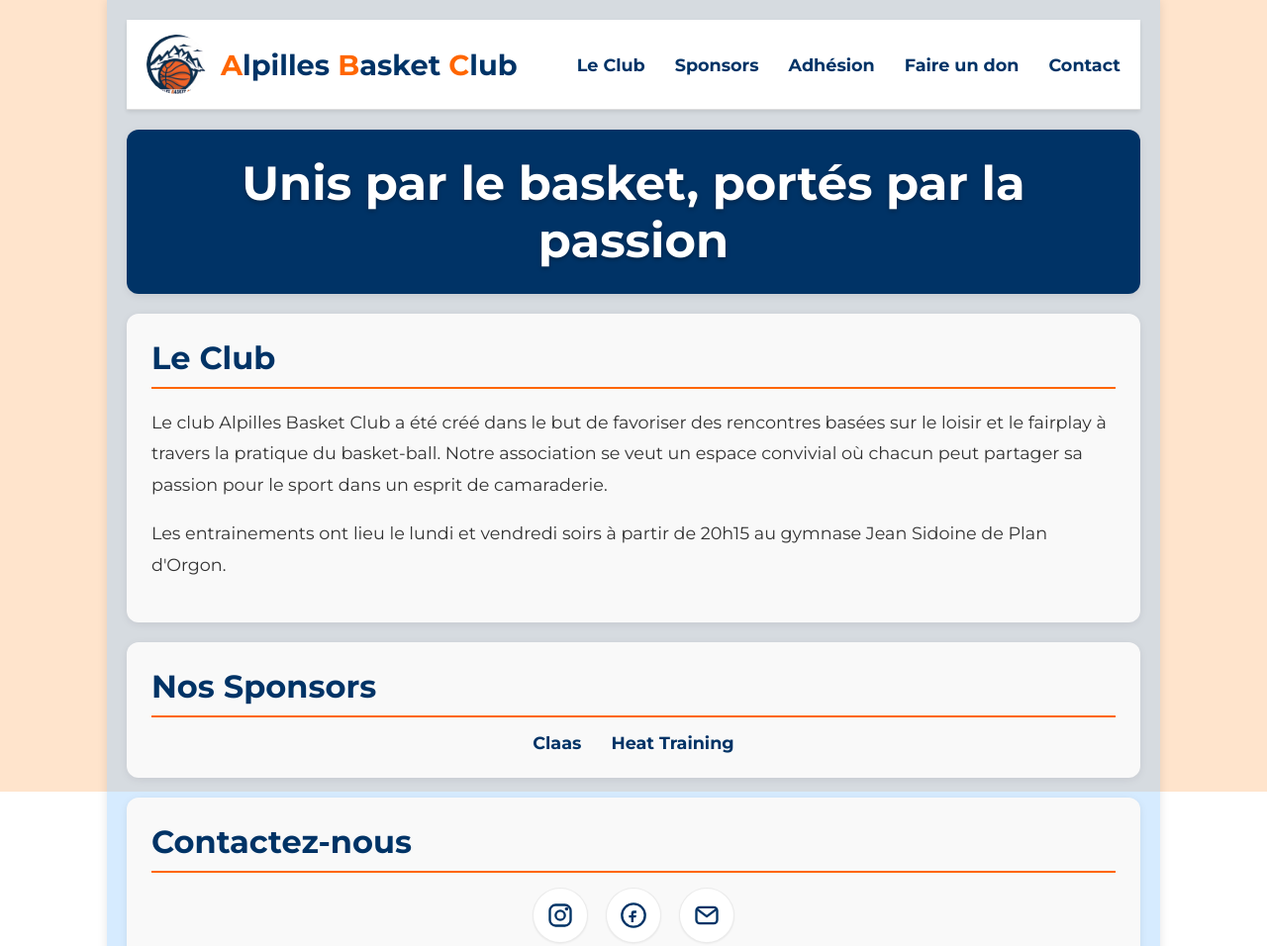
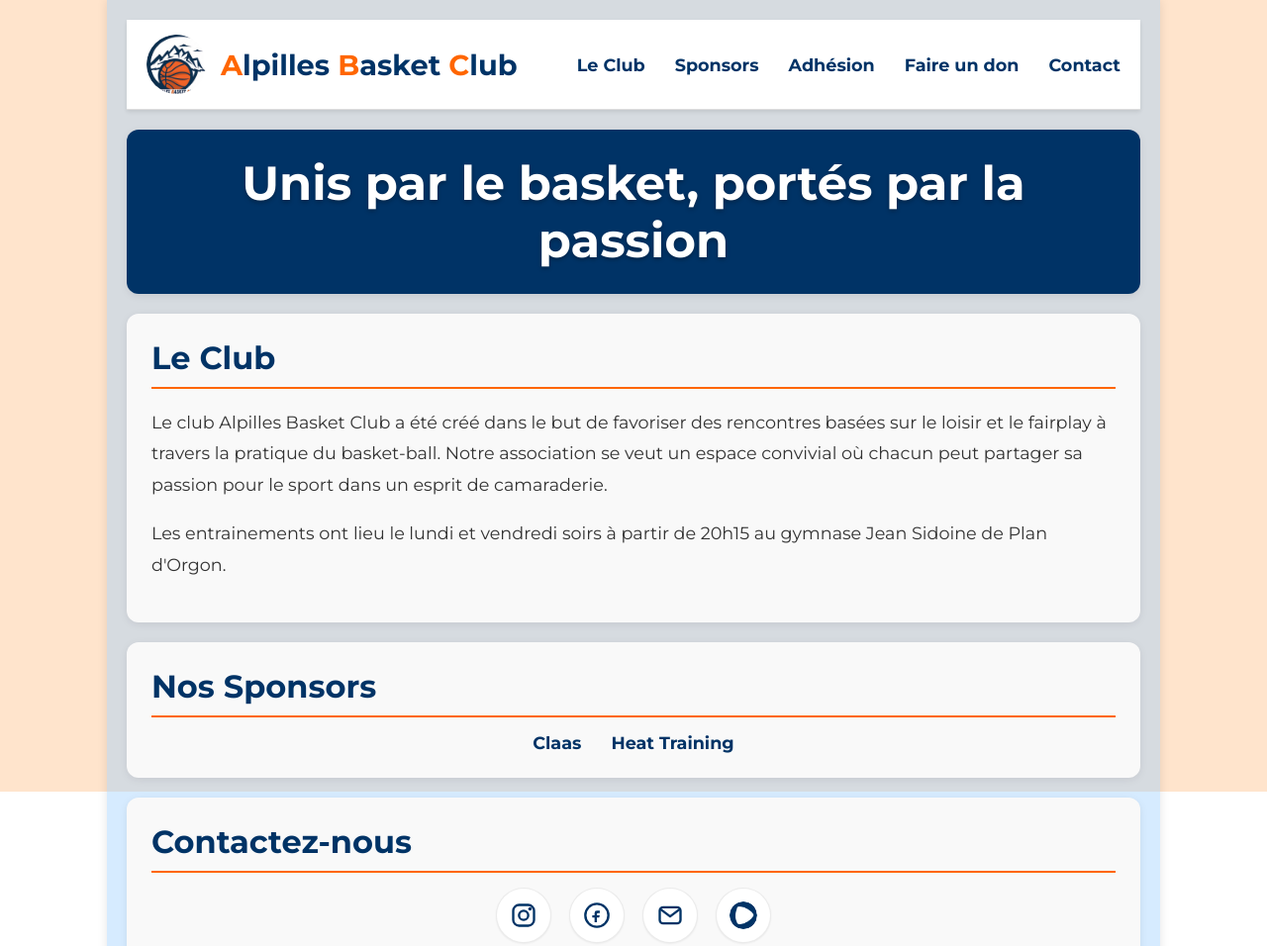
Before and after one commit to lsoumille/alpillesbasketclub, a plain HTML site: page index.html in a window 1280 px wide. Shown: the top 956 px of the page at 99% size. Drawn offline with Linux system fonts and the light colour scheme.

Commit message:
Ajout HelloAsso

```diff
--- a/index.html
+++ b/index.html
@@ -71,7 +71,7 @@
                                 <circle cx="17.5" cy="6.5" r="1.5" fill="currentColor"></circle>
                             </svg>
                         </a>
-                        <a class="social-link facebook" href="https://www.facebook.com/" target="_blank" rel="noopener noreferrer" aria-label="Facebook - Alpilles Basket Club">
+                        <a class="social-link facebook" href="https://www.facebook.com/alpillesbasketclub/" target="_blank" rel="noopener noreferrer" aria-label="Facebook - Alpilles Basket Club">
                             <svg viewBox="0 0 24 24" aria-hidden="true" focusable="false">
                                 <title>Facebook</title>
                                 <circle cx="12" cy="12" r="10" stroke="currentColor" stroke-width="2" fill="none"></circle>
@@ -85,6 +85,9 @@
                                 <path d="M4 7l8 6 8-6" stroke="currentColor" stroke-width="2" fill="none" stroke-linecap="round" stroke-linejoin="round"></path>
                             </svg>
                         </a>
+                        <a class="social-link helloasso" href="https://www.helloasso.com/associations/alpilles-basket-club" target="_blank" rel="noopener noreferrer" aria-label="HelloAsso - Alpilles Basket Club">
+                            <span class="helloasso-mark" aria-hidden="true"></span>
+                        </a>
                     </div>
                 </section>
             </div>
--- a/styles.css
+++ b/styles.css
@@ -229,10 +229,35 @@ p {
     height: 28px;
 }
 
+.social-link img {
+    width: 28px;
+    height: 28px;
+    border-radius: 50%;
+    display: block;
+}
+
+/* HelloAsso recolorable via mask */
+.helloasso-mark {
+    width: 28px;
+    height: 28px;
+    display: inline-block;
+    background-color: currentColor; /* permet de teinter l’icône */
+    -webkit-mask-image: url('helloasso.png');
+    -webkit-mask-size: cover;
+    -webkit-mask-repeat: no-repeat;
+    -webkit-mask-position: center;
+    mask-image: url('helloasso.png');
+    mask-size: cover;
+    mask-repeat: no-repeat;
+    mask-position: center;
+    border-radius: 50%;
+}
+
 /* Couleurs spécifiques au hover */
 .social-link.instagram:hover { color: #E1306C; }
 .social-link.facebook:hover { color: #1877F2; }
 .social-link.email:hover { color: #FF6600; }
+.social-link.helloasso:hover { color: #00A15C; }
 
 /* Footer */
 footer {
```
Also changed, not shown: helloasso.png (added).
